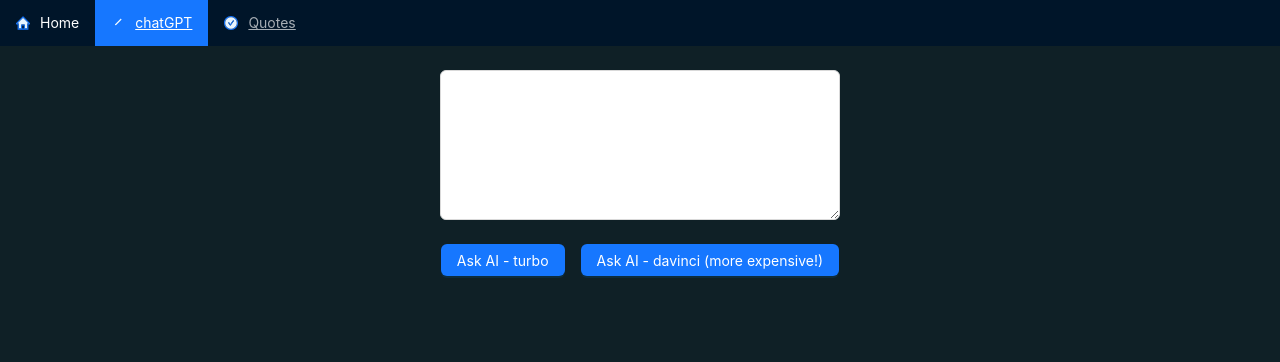
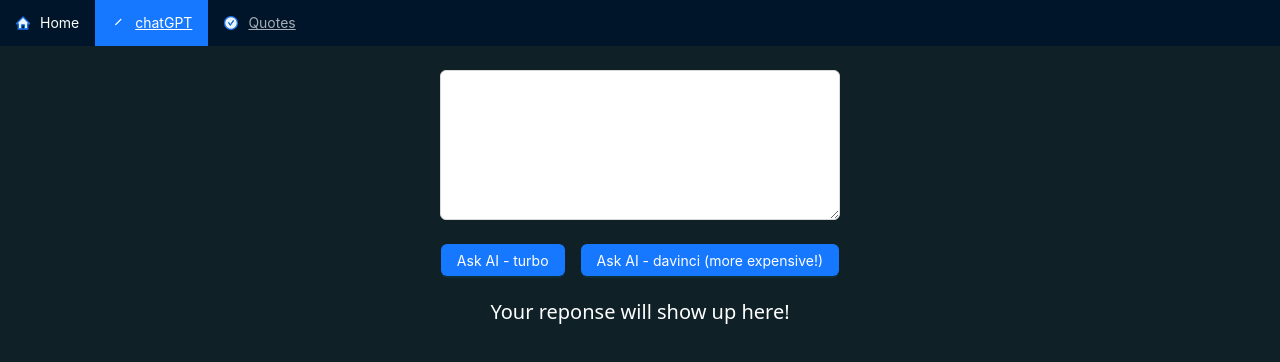
Before and after one commit to fg0611/philosofy, a React (Vite) app: page /gpt in a window 1280 px wide. Shown: the top 362 px of the page. Built offline with nearby package versions, Linux system fonts and the light colour scheme; no server answers.

Commit message:
added fix

```diff
--- a/src/Gpt.jsx
+++ b/src/Gpt.jsx
@@ -11,7 +11,7 @@ console.log(baseUrl);
 
 const Gpt = () => {
   const [error, setError] = useState("");
-  const [response, setResponse] = useState("");
+  const [aiRes, setaiRes] = useState(null);
   const [prompt, setprompt] = useState("");
   const [loading, setloading] = useState(false);
 
@@ -20,9 +20,10 @@ const Gpt = () => {
     setError("");
     wretch(baseUrl + "/api/gpt")
       .post({ prompt })
-      .json((response) => {
-        if (response?.message) {
-          setResponse(response.message);
+      .json((data) => {
+        console.log(data);
+        if (data?.message &&  data?.message?.prompt?.length && data?.message?.response?.length) {
+          setaiRes(data.message);
           setloading(false);
         } else {
           setError("ERR");
@@ -40,9 +41,10 @@ const Gpt = () => {
     setError("");
     wretch(baseUrl + "/api/chat")
       .post({ prompt })
-      .json((response) => {
-        if (response?.message) {
-          setResponse(response.message);
+      .json((data) => {
+        console.log(data);
+        if (data?.message &&  data?.message?.prompt?.length && data?.message?.response?.length) {
+          setaiRes(data.message);
           setloading(false);
         } else {
           setError("ERR");
@@ -98,9 +100,16 @@ const Gpt = () => {
             </Button>
           </div>
 
-          <p>
-            {response?.length > 0 && error?.length === 0 ? response : error}
-          </p>
+          <h5>
+            {aiRes !== null && error?.length === 0
+              ? `Prompt: ${aiRes?.prompt}`
+              : "Your reponse will show up here!"}
+          </h5>
+          <h5>
+            {aiRes !== null && error?.length === 0
+              ? `AI Response: ${aiRes?.response}`
+              : error}
+          </h5>
         </>
       )}
     </div>
```
